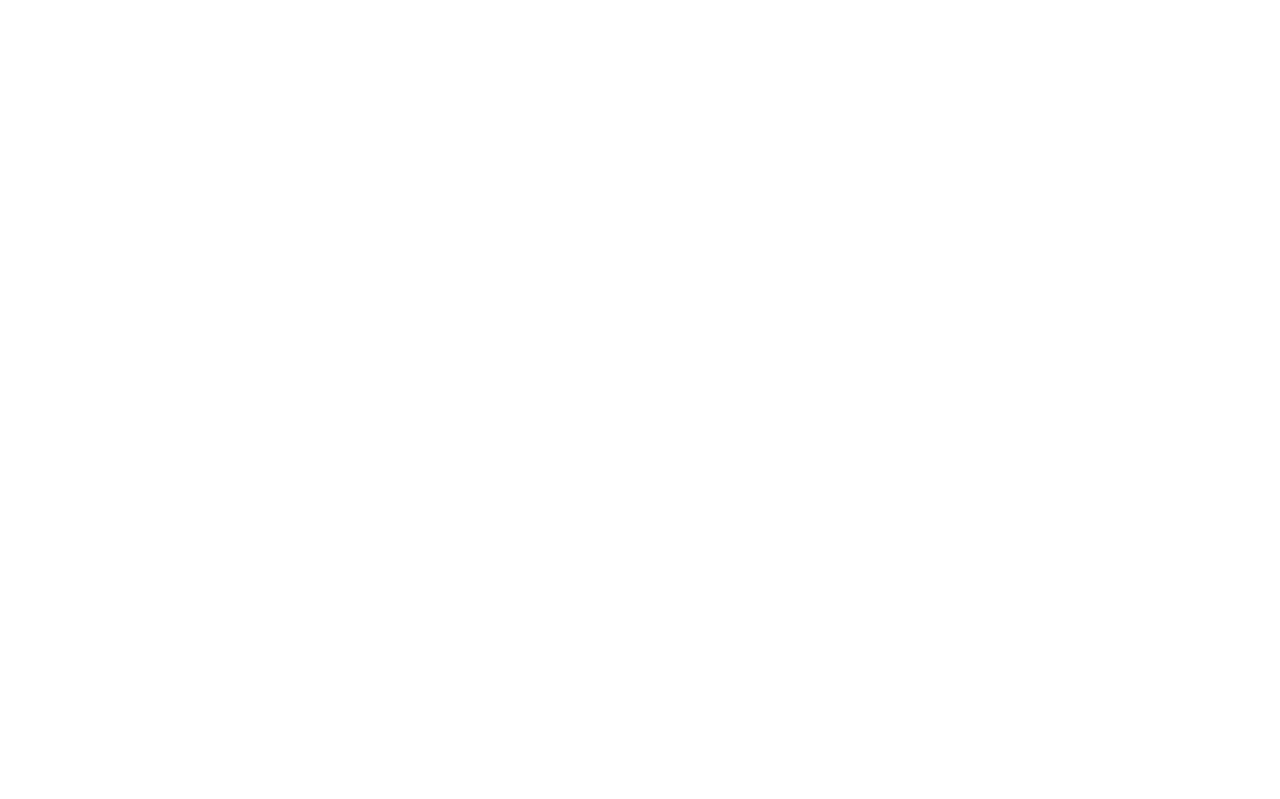
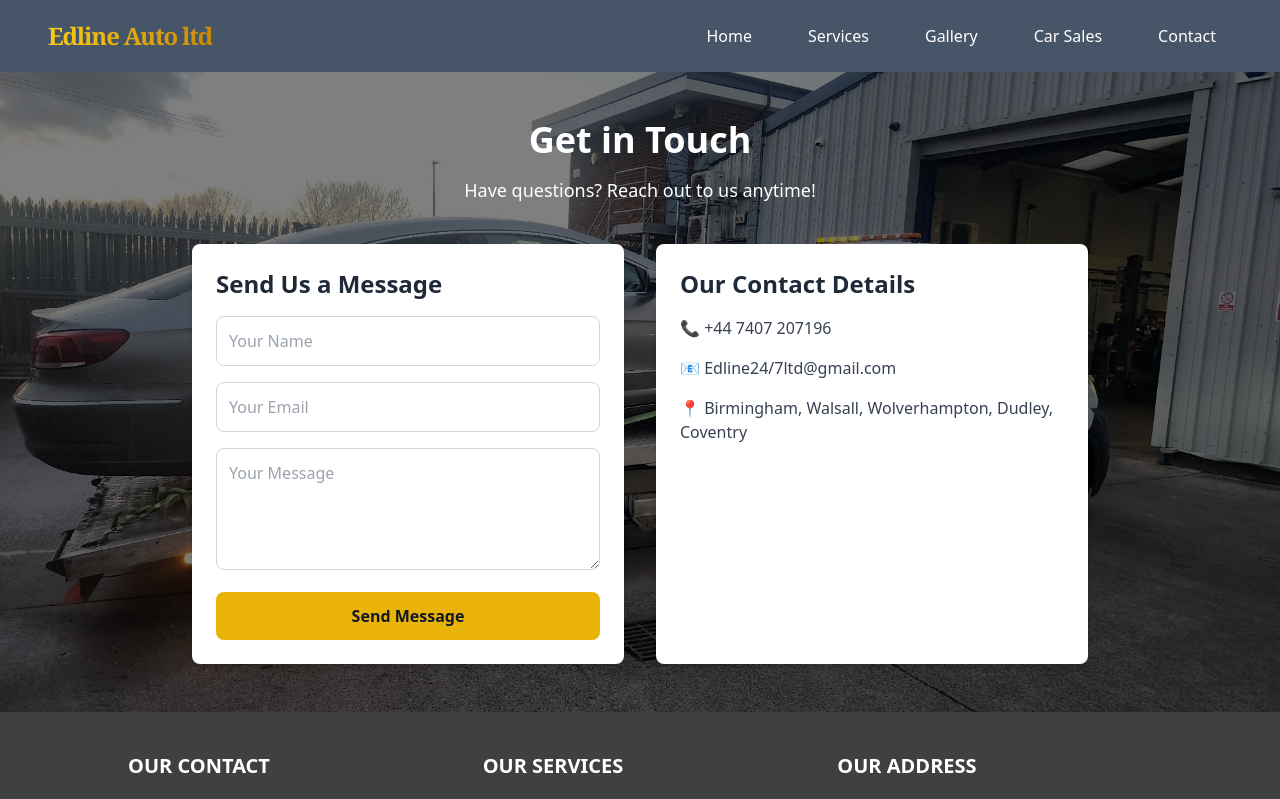
Before and after one commit to Fortzy05/cvr-recovery, a React (Vite) app: page /contact in a window 1280 px wide. Before the commit this address had no page. Shown: the top 799 px of the page. Built offline with nearby package versions, Linux system fonts and the light colour scheme.

Commit message:
contact page

```diff
--- a/src/App.jsx
+++ b/src/App.jsx
@@ -8,6 +8,7 @@ import Booking from "./pages/Booking";
 import CarSales from "./pages/CarSales";
 import Gallery from "./pages/Gallery";
 import Services from "./pages/Services";
+import Contact from "./pages/Contact";
 
 function App() {
   return (
@@ -15,13 +16,14 @@ function App() {
       <Routes>
         <Route path="/" element={<Layout />}>
           <Route index element={<Home />} />
-          <Route path="booking" element={<Booking />} />
-          <Route path="car-sales" element={<CarSales />} />
-          <Route path="gallery" element={<Gallery />} />
-          <Route path="services" element={<Services />} />
+          <Route path="/booking" element={<Booking />} />
+          <Route path="/car-sales" element={<CarSales />} />
+          <Route path="/gallery" element={<Gallery />} />
+          <Route path="/services" element={<Services />} />
+          <Route path="/contact" element={<Contact />} />
         </Route>
       </Routes>
-      <ScrollButton/>
+      <ScrollButton />
     </ScrollProvider>
   );
 }
--- /dev/null
+++ b/src/pages/Contact.jsx
@@ -0,0 +1,66 @@
+import React from "react";
+
+const Contact = () => {
+  return (
+    <div className="w-full">
+      {/* Contact Section */}
+      <div
+        className="min-h-[80vh] flex flex-col items-center justify-center px-6 py-12 bg-cover bg-center bg-no-repeat relative"
+        style={{
+          backgroundImage: "url('/hero8.jpg')",
+        }}
+      >
+        {/* Overlay to enhance readability */}
+        <div className="absolute inset-0 bg-black/50"></div>
+
+        {/* Content */}
+        <div className="relative z-10 text-white text-center max-w-2xl">
+          <h1 className="text-3xl md:text-4xl font-bold mb-4">Get in Touch</h1>
+          <p className="text-lg">Have questions? Reach out to us anytime!</p>
+        </div>
+
+        {/* Form & Contact Info */}
+        <div className="relative z-10 mt-10 w-full max-w-4xl grid gap-8 md:grid-cols-2">
+          {/* Contact Form */}
+          <form className="bg-white p-6 shadow-md rounded-lg space-y-4">
+            <h2 className="text-2xl font-semibold text-gray-800">
+              Send Us a Message
+            </h2>
+            <input
+              type="text"
+              placeholder="Your Name"
+              className="w-full p-3 border border-gray-300 rounded-lg focus:outline-none focus:ring-2 focus:ring-yellow-500"
+            />
+            <input
+              type="email"
+              placeholder="Your Email"
+              className="w-full p-3 border border-gray-300 rounded-lg focus:outline-none focus:ring-2 focus:ring-yellow-500"
+            />
+            <textarea
+              rows={4}
+              placeholder="Your Message"
+              className="w-full p-3 border border-gray-300 rounded-lg focus:outline-none focus:ring-2 focus:ring-yellow-500"
+            ></textarea>
+            <button className="w-full bg-yellow-500 text-gray-900 py-3 rounded-lg font-semibold hover:bg-yellow-400 transition">
+              Send Message
+            </button>
+          </form>
+
+          {/* Contact Details */}
+          <div className="bg-white p-6 shadow-md rounded-lg space-y-4">
+            <h2 className="text-2xl font-semibold text-gray-800">
+              Our Contact Details
+            </h2>
+            <p className="text-gray-700">📞 +44 7407 207196</p>
+            <p className="text-gray-700">📧 Edline24/7ltd@gmail.com</p>
+            <p className="text-gray-700">
+              📍 Birmingham, Walsall, Wolverhampton, Dudley, Coventry
+            </p>
+          </div>
+        </div>
+      </div>
+    </div>
+  );
+};
+
+export default Contact;
```
Also changed, not shown: public/hero8.jpg (added).
